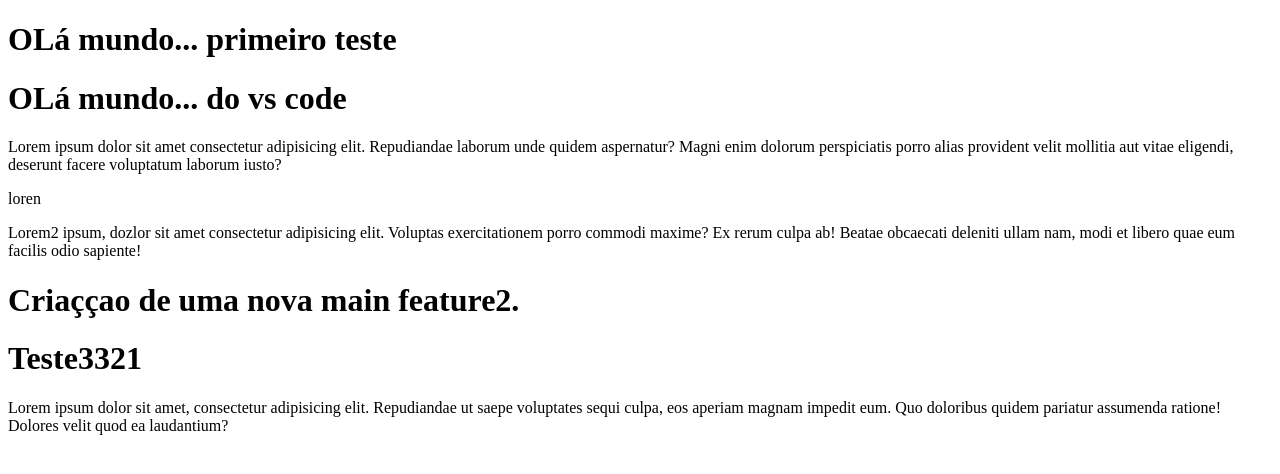
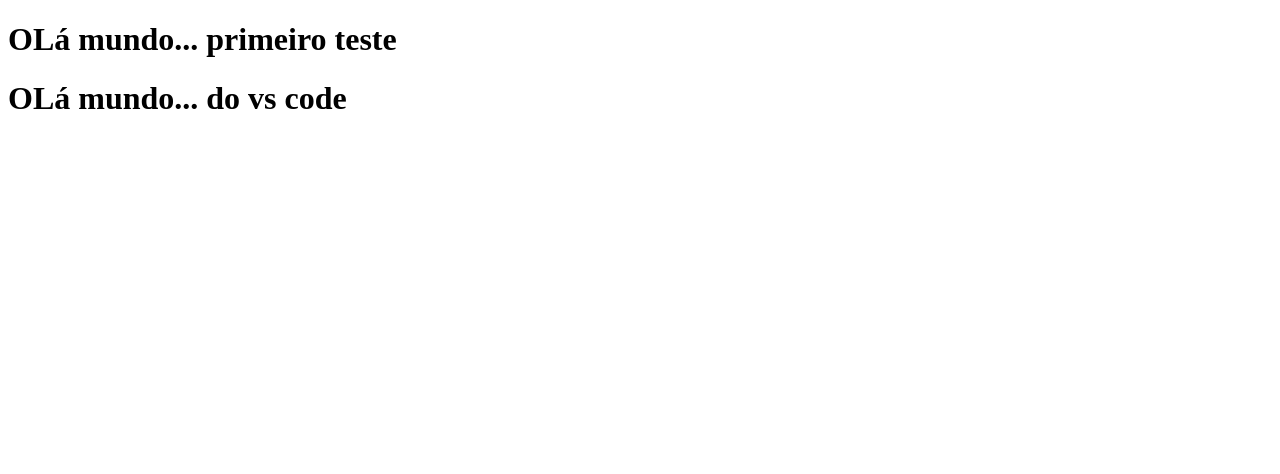
Before and after one commit to alanrene013/codes1, a plain HTML site: page index.html in a window 1280 px wide. Drawn offline with Linux system fonts and the light colour scheme.

Commit message:
Update index.html

```diff
--- a/index.html
+++ b/index.html
@@ -9,11 +9,6 @@
 <body>
     <h1>OLá mundo... primeiro teste</h1>
     <h1>OLá mundo... do vs code</h1>
-    <p>Lorem ipsum dolor sit amet consectetur adipisicing elit. Repudiandae laborum unde quidem aspernatur? Magni enim dolorum perspiciatis porro alias provident velit mollitia aut vitae eligendi, deserunt facere voluptatum laborum iusto?</p>
-    <p> loren<p>
-    <p>Lorem2 ipsum, dozlor sit amet consectetur adipisicing elit. Voluptas exercitationem porro commodi maxime? Ex rerum culpa ab! Beatae obcaecati deleniti ullam nam, modi et libero quae eum facilis odio sapiente!</p>
-    <h1>Criaççao de uma nova main feature2.</h1>
-    <h1>Teste3321</h1>
-    <p>Lorem ipsum dolor sit amet, consectetur adipisicing elit. Repudiandae ut saepe voluptates sequi culpa, eos aperiam magnam impedit eum. Quo doloribus quidem pariatur assumenda ratione! Dolores velit quod ea laudantium?</p>
+
 </body>
 </html>
```
